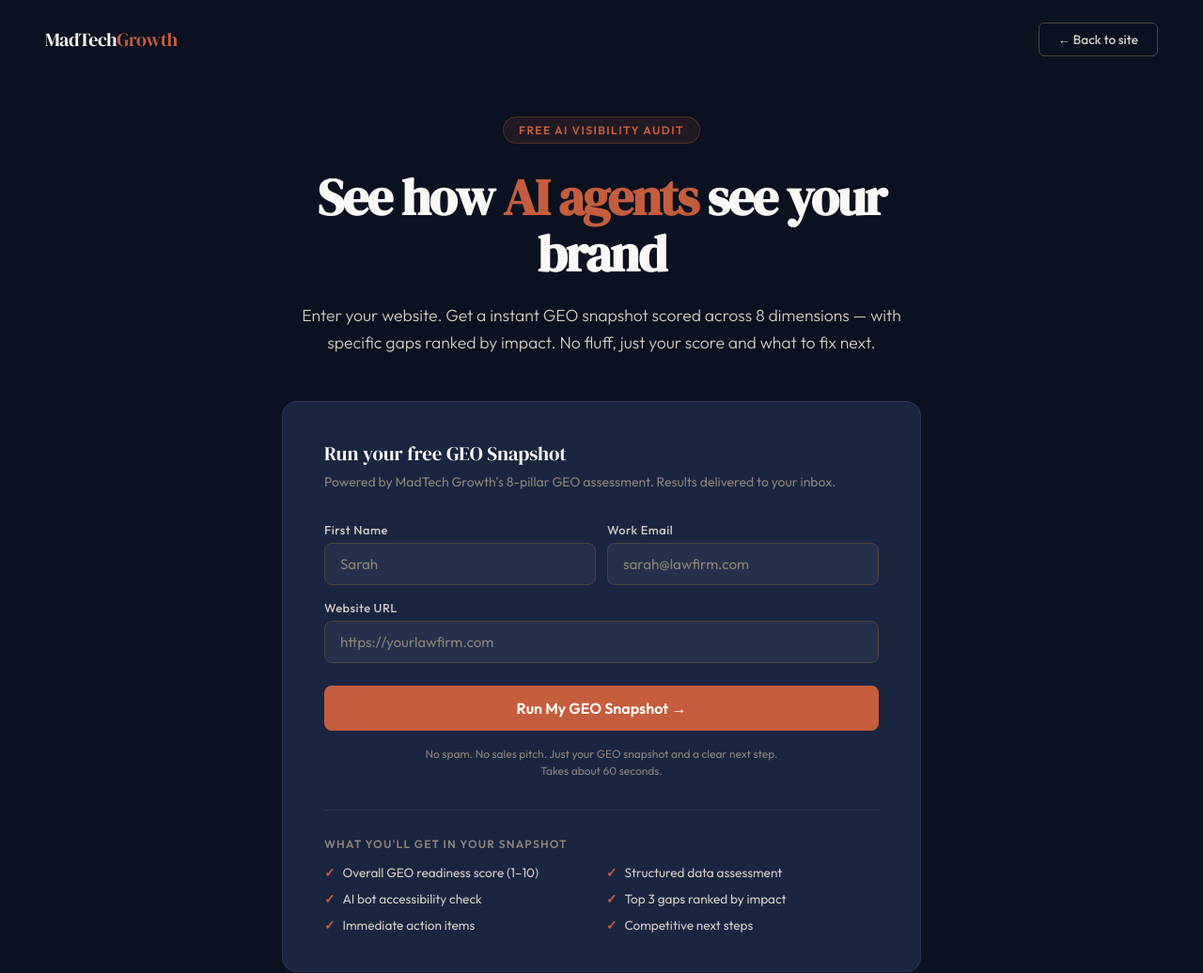
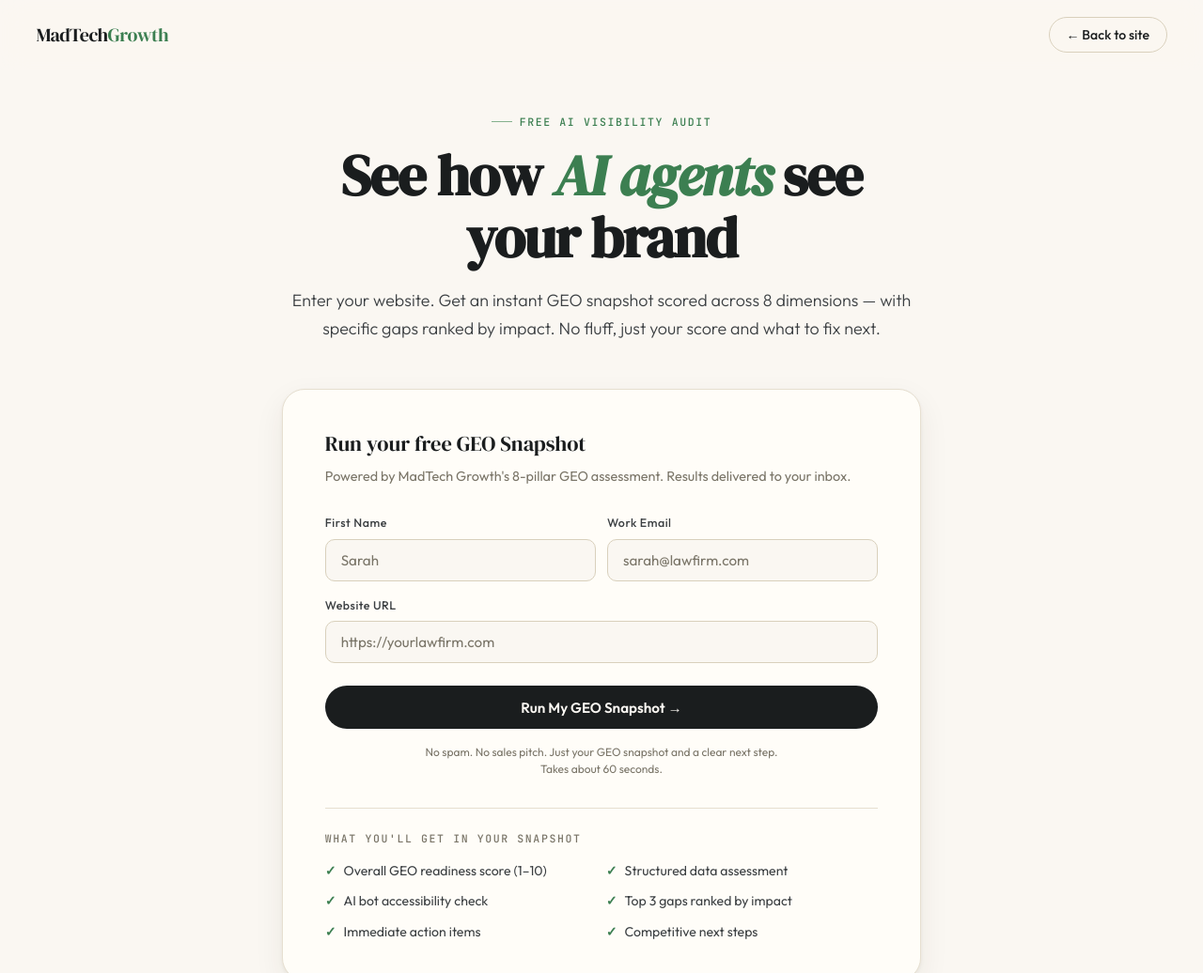
Before and after one commit to skrauss11/GEO-Prospecting-Agent, a plain HTML site: page geo-snapshot-landing/index.html in a window 1280 px wide. Shown: the top 1036 px of the page at 94% size. Drawn offline with Linux system fonts and the light colour scheme.

Commit message:
Update landing page to match v2 design system (oklch tokens, pill buttons, frosted nav)

```diff
--- a/geo-snapshot-landing/index.html
+++ b/geo-snapshot-landing/index.html
@@ -6,65 +6,105 @@
   <title>Free GEO Snapshot — MadTech Growth</title>
   <meta name="description" content="Get a free AI visibility audit of your website. See how AI agents see your brand — in 60 seconds." />
   <link rel="preconnect" href="https://fonts.googleapis.com" />
-  <link href="https://fonts.googleapis.com/css2?family=DM+Serif+Display&family=Outfit:wght@300;400;500;600&display=swap" rel="stylesheet" />
+  <link rel="preconnect" href="https://fonts.gstatic.com" crossorigin />
+  <link href="https://fonts.googleapis.com/css2?family=DM+Serif+Display:ital@0;1&family=Outfit:wght@300;400;500;600;700&family=JetBrains+Mono:wght@400;500&display=swap" rel="stylesheet" />
   <style>
     :root {
-      --navy: #0B1120;
-      --terracotta: #C45D3E;
-      --terracotta-light: #d97a5e;
-      --cream: #FAF8F5;
-      --gray-100: #F2F0ED;
-      --gray-300: #D1CBC3;
-      --gray-500: #8A8279;
-      --gray-700: #4A4540;
-      --navy-light: #1a2540;
+      --bg:        #FAF7F2;
+      --bg-soft:   #F3EEE4;
+      --bg-warmer: #EFE7D8;
+      --card:      #FFFDF8;
+      --ink:       #1A1D1E;
+      --ink-soft:  #3B3F42;
+      --muted:     #7A7568;
+      --line:      #E6DFD0;
+      --line-2:    #D9D0BC;
+
+      --sage:          oklch(0.72 0.07 150);
+      --sage-deep:     oklch(0.54 0.10 152);
+      --sage-soft:     oklch(0.93 0.04 148);
+      --clay:          #C45D3E;
+      --clay-deep:     #9C4527;
+      --clay-soft:     oklch(0.93 0.045 45);
+      --lilac:         oklch(0.80 0.05 290);
+      --lilac-soft:    oklch(0.94 0.03 290);
+      --butter:        oklch(0.93 0.08 95);
+
+      --radius-s: 10px;
+      --radius-m: 16px;
+      --radius-l: 24px;
+      --shadow-s: 0 1px 2px rgba(60, 45, 20, 0.04), 0 2px 8px rgba(60, 45, 20, 0.04);
+      --shadow-m: 0 2px 4px rgba(60, 45, 20, 0.05), 0 12px 32px rgba(60, 45, 20, 0.07);
+      --shadow-l: 0 4px 8px rgba(60, 45, 20, 0.06), 0 24px 60px rgba(60, 45, 20, 0.09);
     }
 
     *, *::before, *::after { box-sizing: border-box; margin: 0; padding: 0; }
 
+    html { scroll-behavior: smooth; }
+
     body {
-      font-family: 'Outfit', sans-serif;
-      background: var(--navy);
-      color: var(--cream);
+      font-family: 'Outfit', system-ui, sans-serif;
+      background: var(--bg);
+      color: var(--ink);
+      font-weight: 400;
+      line-height: 1.6;
       min-height: 100vh;
       display: flex;
       flex-direction: column;
+      -webkit-font-smoothing: antialiased;
+      text-rendering: optimizeLegibility;
+      overflow-x: hidden;
     }
+
+    ::selection { background: var(--butter); color: var(--ink); }
+    p { text-wrap: pretty; }
+    a { color: inherit; }
 
     /* ─── NAV ─────────────────────────────────────── */
     nav {
-      display: flex;
-      align-items: center;
-      justify-content: space-between;
-      padding: 24px 48px;
+      position: fixed; top: 0; left: 0; right: 0; z-index: 100;
+      padding: 1.1rem 2.4rem;
+      display: flex; justify-content: space-between; align-items: center;
+      background: rgba(250, 247, 242, 0.82);
+      backdrop-filter: saturate(180%) blur(14px);
+      -webkit-backdrop-filter: saturate(180%) blur(14px);
+      border-bottom: 1px solid transparent;
+      transition: border-color .3s, padding .3s, background .3s;
+    }
+    nav.scrolled {
+      padding: 0.7rem 2.4rem;
+      border-bottom-color: var(--line);
+      background: rgba(250, 247, 242, 0.92);
     }
     .nav-logo {
       font-family: 'DM Serif Display', serif;
       font-size: 1.25rem;
-      color: var(--cream);
+      color: var(--ink);
       text-decoration: none;
       letter-spacing: -0.02em;
     }
-    .nav-logo span { color: var(--terracotta); }
+    .nav-logo span { color: var(--sage-deep); }
     .nav-cta {
-      font-size: 0.85rem;
-      font-weight: 500;
-      color: var(--gray-300);
+      display: inline-flex; align-items: center; gap: 0.5rem;
+      padding: 0.58rem 1.1rem;
+      border-radius: 999px;
+      font: 500 0.88rem 'Outfit', sans-serif;
       text-decoration: none;
-      border: 1px solid var(--gray-700);
-      padding: 8px 20px;
-      border-radius: 6px;
-      transition: all 0.2s;
+      white-space: nowrap;
+      background: transparent;
+      color: var(--ink);
+      border: 1px solid var(--line-2);
+      transition: all .25s;
     }
-    .nav-cta:hover { border-color: var(--terracotta); color: var(--terracotta); }
+    .nav-cta:hover { background: var(--card); border-color: var(--ink); transform: translateY(-1px); }
 
-    /* ─── HERO ──────────────────────────────────────── */
+    /* ─── HERO ────────────────────────────────────── */
     .hero {
       flex: 1;
       display: flex;
       align-items: center;
       justify-content: center;
-      padding: 40px 24px 80px;
+      padding: 7rem 2.4rem 5rem;
     }
 
     .hero-inner {
@@ -74,185 +114,189 @@
     }
 
     .hero-eyebrow {
-      display: inline-block;
-      font-size: 0.75rem;
-      font-weight: 600;
-      letter-spacing: 0.12em;
-      text-transform: uppercase;
-      color: var(--terracotta);
-      background: rgba(196, 93, 62, 0.12);
-      border: 1px solid rgba(196, 93, 62, 0.3);
-      padding: 6px 16px;
-      border-radius: 100px;
-      margin-bottom: 28px;
+      display: inline-flex; align-items: center; gap: 0.5rem;
+      font: 500 0.72rem 'JetBrains Mono', monospace;
+      letter-spacing: .14em; text-transform: uppercase;
+      color: var(--sage-deep);
+      margin-bottom: 1.1rem;
+    }
+    .hero-eyebrow::before {
+      content: ''; width: 22px; height: 1.5px; background: var(--sage);
     }
 
     h1 {
       font-family: 'DM Serif Display', serif;
-      font-size: clamp(2.2rem, 5vw, 3.4rem);
-      line-height: 1.1;
-      letter-spacing: -0.03em;
-      margin-bottom: 20px;
-      color: var(--cream);
+      font-size: clamp(2.4rem, 5vw, 3.8rem);
+      line-height: 1.08;
+      letter-spacing: -0.02em;
+      margin-bottom: 1.2rem;
+      color: var(--ink);
     }
-    h1 em { font-style: normal; color: var(--terracotta); }
+    h1 em { font-style: italic; color: var(--sage-deep); }
 
     .hero-sub {
-      font-size: 1.1rem;
-      line-height: 1.65;
-      color: var(--gray-300);
-      margin-bottom: 48px;
+      font-size: 1.12rem;
+      line-height: 1.7;
+      color: var(--ink-soft);
+      margin-bottom: 3rem;
       font-weight: 300;
     }
 
-    /* ─── FORM CARD ────────────────────────────────── */
+    /* ─── FORM CARD ───────────────────────────────── */
     .snapshot-card {
-      background: var(--navy-light);
-      border: 1px solid rgba(255,255,255,0.08);
-      border-radius: 16px;
-      padding: 40px 44px;
+      background: var(--card);
+      border: 1px solid var(--line);
+      border-radius: var(--radius-l);
+      padding: 2.5rem 2.8rem;
       text-align: left;
+      box-shadow: var(--shadow-m);
     }
 
     .card-headline {
       font-family: 'DM Serif Display', serif;
-      font-size: 1.3rem;
-      margin-bottom: 6px;
+      font-size: 1.4rem;
+      margin-bottom: 0.4rem;
+      color: var(--ink);
     }
     .card-sub {
-      font-size: 0.875rem;
-      color: var(--gray-500);
-      margin-bottom: 32px;
+      font-size: 0.9rem;
+      color: var(--muted);
+      margin-bottom: 1.8rem;
       line-height: 1.5;
     }
 
-    .form-group { margin-bottom: 16px; }
+    .form-group { margin-bottom: 1rem; }
     .form-label {
       display: block;
-      font-size: 0.8rem;
+      font-size: 0.78rem;
       font-weight: 500;
-      color: var(--gray-300);
-      margin-bottom: 6px;
+      color: var(--ink-soft);
+      margin-bottom: 0.4rem;
       letter-spacing: 0.04em;
     }
     .form-input {
       width: 100%;
-      background: rgba(255,255,255,0.05);
-      border: 1px solid var(--gray-700);
-      border-radius: 8px;
-      padding: 12px 16px;
+      background: var(--bg);
+      border: 1px solid var(--line-2);
+      border-radius: var(--radius-s);
+      padding: 0.75rem 1rem;
       font-family: 'Outfit', sans-serif;
       font-size: 0.95rem;
-      color: var(--cream);
+      color: var(--ink);
       outline: none;
       transition: border-color 0.2s;
     }
-    .form-input::placeholder { color: var(--gray-500); }
-    .form-input:focus { border-color: var(--terracotta); }
-    .form-input-row { display: grid; grid-template-columns: 1fr 1fr; gap: 12px; }
+    .form-input::placeholder { color: var(--muted); }
+    .form-input:focus { border-color: var(--clay); }
+    .form-input-row { display: grid; grid-template-columns: 1fr 1fr; gap: 0.75rem; }
 
     .form-submit {
       width: 100%;
-      background: var(--terracotta);
-      color: white;
+      display: inline-flex; align-items: center; justify-content: center; gap: 0.5rem;
+      background: var(--ink);
+      color: var(--bg);
       border: none;
-      border-radius: 8px;
-      padding: 14px;
-      font-family: 'Outfit', sans-serif;
-      font-size: 1rem;
-      font-weight: 600;
+      border-radius: 999px;
+      padding: 0.85rem 1.5rem;
+      font: 600 0.95rem 'Outfit', sans-serif;
       cursor: pointer;
-      transition: background 0.2s, transform 0.1s;
-      margin-top: 8px;
+      transition: all .25s;
+      margin-top: 0.5rem;
+      white-space: nowrap;
     }
-    .form-submit:hover { background: var(--terracotta-light); }
+    .form-submit:hover {
+      background: var(--sage-deep);
+      box-shadow: 0 10px 24px rgba(0,0,0,.12);
+      transform: translateY(-1px);
+    }
     .form-submit:active { transform: scale(0.99); }
-    .form-submit:disabled { opacity: 0.6; cursor: not-allowed; transform: none; }
+    .form-submit:disabled { opacity: 0.6; cursor: not-allowed; transform: none; box-shadow: none; }
 
     .form-footer {
-      margin-top: 16px;
+      margin-top: 1rem;
       font-size: 0.75rem;
-      color: var(--gray-500);
+      color: var(--muted);
       text-align: center;
       line-height: 1.5;
     }
 
-    /* ─── LOADING STATE ────────────────────────────── */
+    /* ─── LOADING STATE ───────────────────────────── */
     .form-loading {
       display: none;
       text-align: center;
-      padding: 20px 0;
+      padding: 1.5rem 0;
     }
     .form-loading.visible { display: block; }
     .form-loading .spinner {
       width: 32px; height: 32px;
       border: 3px solid rgba(196,93,62,0.2);
-      border-top-color: var(--terracotta);
+      border-top-color: var(--clay);
       border-radius: 50%;
       animation: spin 0.8s linear infinite;
-      margin: 0 auto 16px;
+      margin: 0 auto 1rem;
     }
-    .form-loading p { font-size: 0.9rem; color: var(--gray-300); }
+    .form-loading p { font-size: 0.95rem; color: var(--ink-soft); }
+    .form-loading .muted { margin-top: 0.5rem; color: var(--muted); font-size: 0.8rem; }
 
-    /* ─── SUCCESS STATE ────────────────────────────── */
+    /* ─── SUCCESS STATE ───────────────────────────── */
     .form-success {
       display: none;
       text-align: center;
-      padding: 16px 0;
+      padding: 1rem 0;
     }
     .form-success.visible { display: block; }
     .form-success .check {
       width: 48px; height: 48px;
-      background: rgba(196,93,62,0.15);
+      background: var(--sage-soft);
       border-radius: 50%;
       display: flex; align-items: center; justify-content: center;
-      margin: 0 auto 16px;
+      margin: 0 auto 1rem;
       font-size: 1.4rem;
+      color: var(--sage-deep);
     }
     .form-success h3 {
       font-family: 'DM Serif Display', serif;
-      font-size: 1.3rem;
-      margin-bottom: 8px;
+      font-size: 1.4rem;
+      margin-bottom: 0.5rem;
+      color: var(--ink);
     }
-    .form-success p { font-size: 0.9rem; color: var(--gray-300); line-height: 1.55; }
+    .form-success p { font-size: 0.95rem; color: var(--ink-soft); line-height: 1.6; }
 
     @keyframes spin { to { transform: rotate(360deg); } }
 
-    /* ─── WHAT YOU GET ──────────────────────────────── */
+    /* ─── WHAT YOU GET ────────────────────────────── */
     .snapshot-card .deliverables {
-      margin-top: 32px;
-      padding-top: 28px;
-      border-top: 1px solid rgba(255,255,255,0.07);
+      margin-top: 2rem;
+      padding-top: 1.5rem;
+      border-top: 1px solid var(--line);
     }
     .snapshot-card .deliverables p {
-      font-size: 0.75rem;
-      font-weight: 600;
-      letter-spacing: 0.1em;
-      text-transform: uppercase;
-      color: var(--gray-500);
-      margin-bottom: 14px;
+      font: 500 0.72rem 'JetBrains Mono', monospace;
+      letter-spacing: .14em; text-transform: uppercase;
+      color: var(--muted);
+      margin-bottom: 1rem;
     }
-    .deliverable-list { list-style: none; display: grid; grid-template-columns: 1fr 1fr; gap: 10px; }
+    .deliverable-list { list-style: none; display: grid; grid-template-columns: 1fr 1fr; gap: 0.6rem; }
     .deliverable-list li {
-      display: flex; align-items: center; gap: 8px;
-      font-size: 0.85rem; color: var(--gray-300);
+      display: flex; align-items: center; gap: 0.5rem;
+      font-size: 0.88rem; color: var(--ink-soft);
     }
     .deliverable-list li::before {
-      content: '✓'; color: var(--terracotta); font-weight: 700; flex-shrink: 0;
+      content: '✓'; color: var(--sage-deep); font-weight: 700; flex-shrink: 0;
     }
 
     /* ─── FOOTER ──────────────────────────────────── */
     footer {
       text-align: center;
-      padding: 24px;
-      font-size: 0.75rem;
-      color: var(--gray-500);
+      padding: 1.5rem 2.4rem;
+      font-size: 0.8rem;
+      color: var(--muted);
     }
 
     @media (max-width: 540px) {
-      nav { padding: 20px 24px; }
-      .hero { padding: 24px 16px 60px; }
-      .snapshot-card { padding: 28px 24px; }
+      nav { padding: 0.9rem 1.2rem; }
+      .hero { padding: 5.5rem 1.2rem 3rem; }
+      .snapshot-card { padding: 1.8rem 1.4rem; border-radius: var(--radius-m); }
       .form-input-row { grid-template-columns: 1fr; }
       .deliverable-list { grid-template-columns: 1fr; }
     }
@@ -260,7 +304,7 @@
 </head>
 <body>
 
-  <nav>
+  <nav id="site-nav">
     <a href="https://madtechgrowth.com" class="nav-logo">MadTech<span>Growth</span></a>
     <a href="https://madtechgrowth.com" class="nav-cta">← Back to site</a>
   </nav>
@@ -270,7 +314,7 @@
       <div class="hero-eyebrow">Free AI Visibility Audit</div>
       <h1>See how <em>AI agents</em> see your brand</h1>
       <p class="hero-sub">
-        Enter your website. Get a instant GEO snapshot scored across 8 dimensions —
+        Enter your website. Get an instant GEO snapshot scored across 8 dimensions —
         with specific gaps ranked by impact. No fluff, just your score and what to fix next.
       </p>
 
@@ -320,7 +364,7 @@
         <div id="loading-state" class="form-loading">
           <div class="spinner"></div>
           <p>Analyzing your site across 8 GEO dimensions…</p>
-          <p style="margin-top:8px; color: var(--gray-500); font-size: 0.8rem;">This takes about 30 seconds</p>
+          <p class="muted">This takes about 30 seconds</p>
         </div>
 
         <!-- ─── Success state ─── -->
@@ -338,6 +382,11 @@
   </footer>
 
   <script>
+    const nav = document.getElementById('site-nav');
+    window.addEventListener('scroll', () => {
+      nav.classList.toggle('scrolled', window.scrollY > 10);
+    });
+
     const form = document.getElementById('snapshot-form');
     const submitBtn = document.getElementById('submit-btn');
     const formState = document.getElementById('form-state');
@@ -352,7 +401,6 @@
       const email = document.getElementById('email').value.trim();
       const url = document.getElementById('url').value.trim();
 
-      // Basic validation
       if (!name || !email || !url) {
         alert('Please fill in all fields.');
         return;
@@ -362,7 +410,6 @@
         return;
       }
 
-      // Switch UI
       formState.style.display = 'none';
       loadingState.classList.add('visible');
       submitBtn.disabled = true;
```
